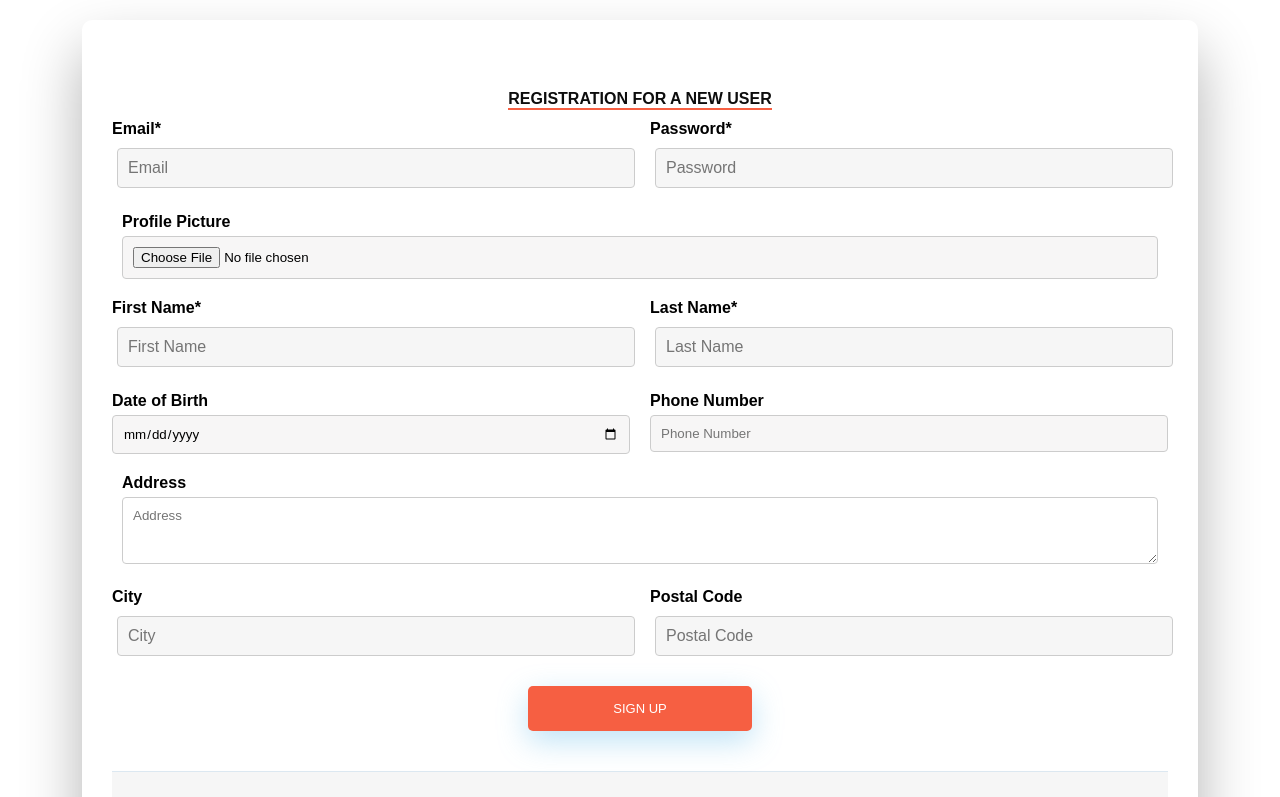
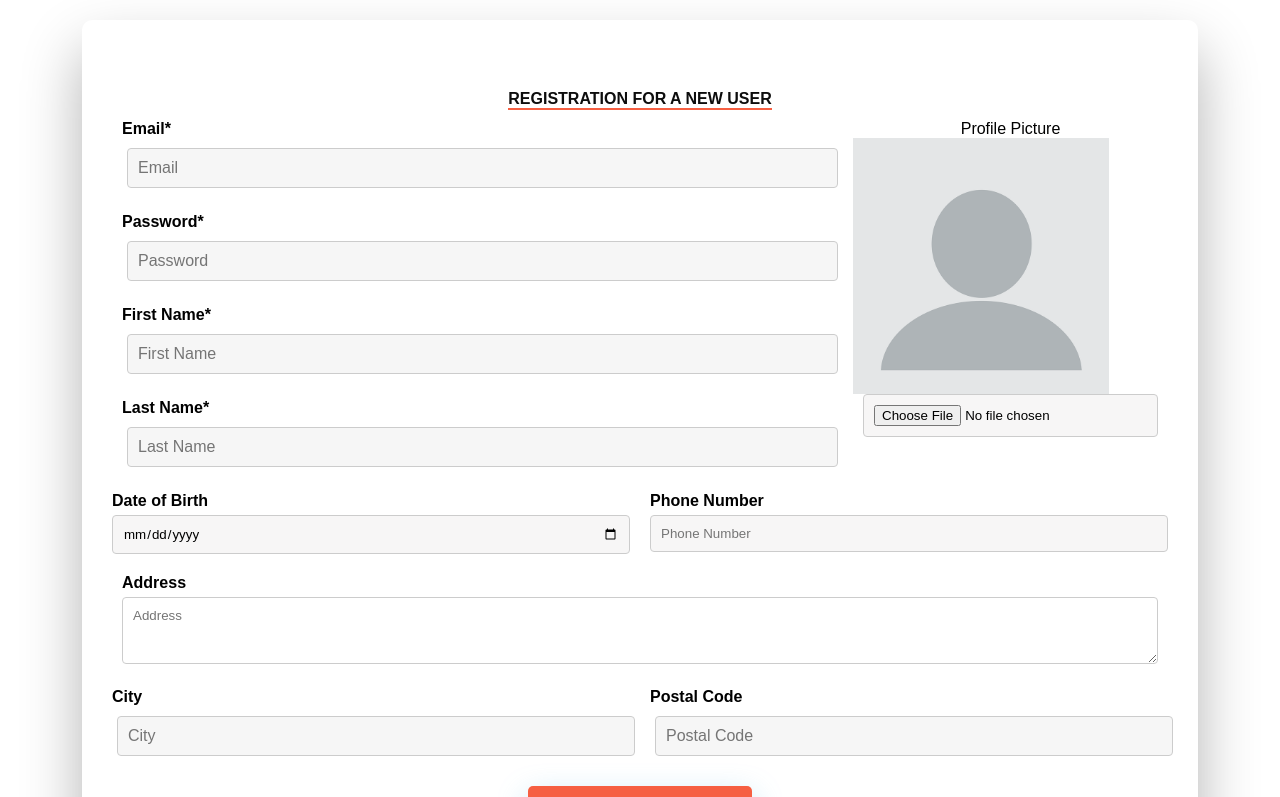
Before and after one commit to ngodup/client-cloud, a React (Create React App) app: page /signup in a window 1280 px wide. Shown: the top 797 px of the page. Built offline with nearby package versions, Linux system fonts and the light colour scheme; no server answers.

Commit message:
Successful display uer Profile

```diff
--- a/src/pages/Auth/Auth.css
+++ b/src/pages/Auth/Auth.css
@@ -292,6 +292,27 @@ input[type=text]:placeholder {
 label {
   text-align: left;
 }
+
+.two-column-row {
+  display: flex;
+  flex-direction: row;
+  justify-content: space-between;
+  width: 100%;
+}
+
+#profile-picture {
+  width: 20vw;
+}
+.column-left,
+.column-right {
+  flex: 1;
+  margin-right: 10px; /* adjust as needed */
+}
+
+.column-right {
+  margin-right: 0;
+}
+
 .row {
   display: flex;
   flex-wrap: wrap;
--- a/src/pages/Auth/SignUpPage.tsx
+++ b/src/pages/Auth/SignUpPage.tsx
@@ -1,6 +1,6 @@
 import React, { useState, useRef } from "react";
 import axios from "axios";
-import { Link } from "react-router-dom";
+import { Link, useNavigate } from "react-router-dom";
 import { ToastContainer, toast } from "react-toastify";
 import "./Auth.css";
 
@@ -31,6 +31,8 @@ const SignUpPage = () => {
   });
 
   const [profileImage, setProfileImage] = useState<File | undefined>();
+  const [selectedImage, setSelectedImage] = useState<string | undefined>();
+  const navigate = useNavigate();
   const {
     email,
     password,
@@ -100,10 +102,7 @@ const SignUpPage = () => {
         toast.error(error.response?.data?.message || "Registration failed.");
       } finally {
         // Reset the form fields using the formRef ref
-        const form = formRef.current;
-        if (form) {
-          form.reset();
-        }
+        navigate("/login");
       }
     }
   };
@@ -124,7 +123,10 @@ const SignUpPage = () => {
       files: FileList;
     };
 
+    if (target.files && target.files[0]) {
       setProfileImage(target.files[0]);
+      setSelectedImage(URL.createObjectURL(target.files[0]));
+    }
   };
 
   return (
@@ -133,7 +135,8 @@ const SignUpPage = () => {
         <h2 className="active">Registration for a new User</h2>
 
         <form onSubmit={handleSubmit} ref={formRef}>
-          <div className="row">
+          <div className="two-column-row">
+            <div className="column-left">
               <div className="field-container">
                 <label htmlFor="email">Email*</label>
                 <input
@@ -158,18 +161,6 @@ const SignUpPage = () => {
                   required
                 />
               </div>
-          </div>
-          <div className="field-container">
-            <label htmlFor="photoDeProfil">Profile Picture</label>
-            <input
-              type="file"
-              className="fadeIn second"
-              name="photoDeProfil"
-              accept="image/*"
-              onChange={handleOnProfilePictureChange}
-            />
-          </div>
-          <div className="row">
               <div className="field-container">
                 <label htmlFor="prenom">First Name*</label>
                 <input
@@ -182,6 +173,7 @@ const SignUpPage = () => {
                   required
                 />
               </div>
+
               <div className="field-container">
                 <label htmlFor="nom">Last Name*</label>
                 <input
@@ -193,6 +185,31 @@ const SignUpPage = () => {
                   onChange={handleInputChange}
                   required
                 />
+              </div>
+            </div>
+
+            <div className="colomn-right">
+              <label htmlFor="photoDeProfil">Profile Picture</label>
+              <div className="fadeIn first">
+                {selectedImage ? (
+                  <img src={selectedImage} alt="Avatar" id="profile-picture" />
+                ) : (
+                  <img
+                    src="./default-profile.webp"
+                    alt="Avatar"
+                    id="profile-picture"
+                  />
+                )}
+              </div>
+              <div className="field-container">
+                <input
+                  type="file"
+                  className="fadeIn second"
+                  name="photoDeProfil"
+                  accept="image/*"
+                  onChange={handleOnProfilePictureChange}
+                />
+              </div>
             </div>
           </div>
 
--- a/src/pages/profile/Profile.tsx
+++ b/src/pages/profile/Profile.tsx
@@ -106,7 +106,15 @@ const ProfilePage = () => {
     <div className="container">
       <div className="profile">
         <div className="profile-image">
-          <img src="/avatar.jpg" alt="Avatar" id="icon" />
+          {userProfile.photoDeProfil ? (
+            <img
+              src={`http://127.0.0.1:8000/images/profiles/${userProfile.photoDeProfil}`}
+              alt="Avatar"
+              id="icon"
+            />
+          ) : (
+            <img src="/avatar.jpg" alt="Avatar" id="icon" />
+          )}
         </div>
         <div className="profile-user-settings">
           <h1 className="profile-user-name">
```
Also changed, not shown: public/default-profile.webp (added). Lines whose indentation alone changed are shown as unchanged.
